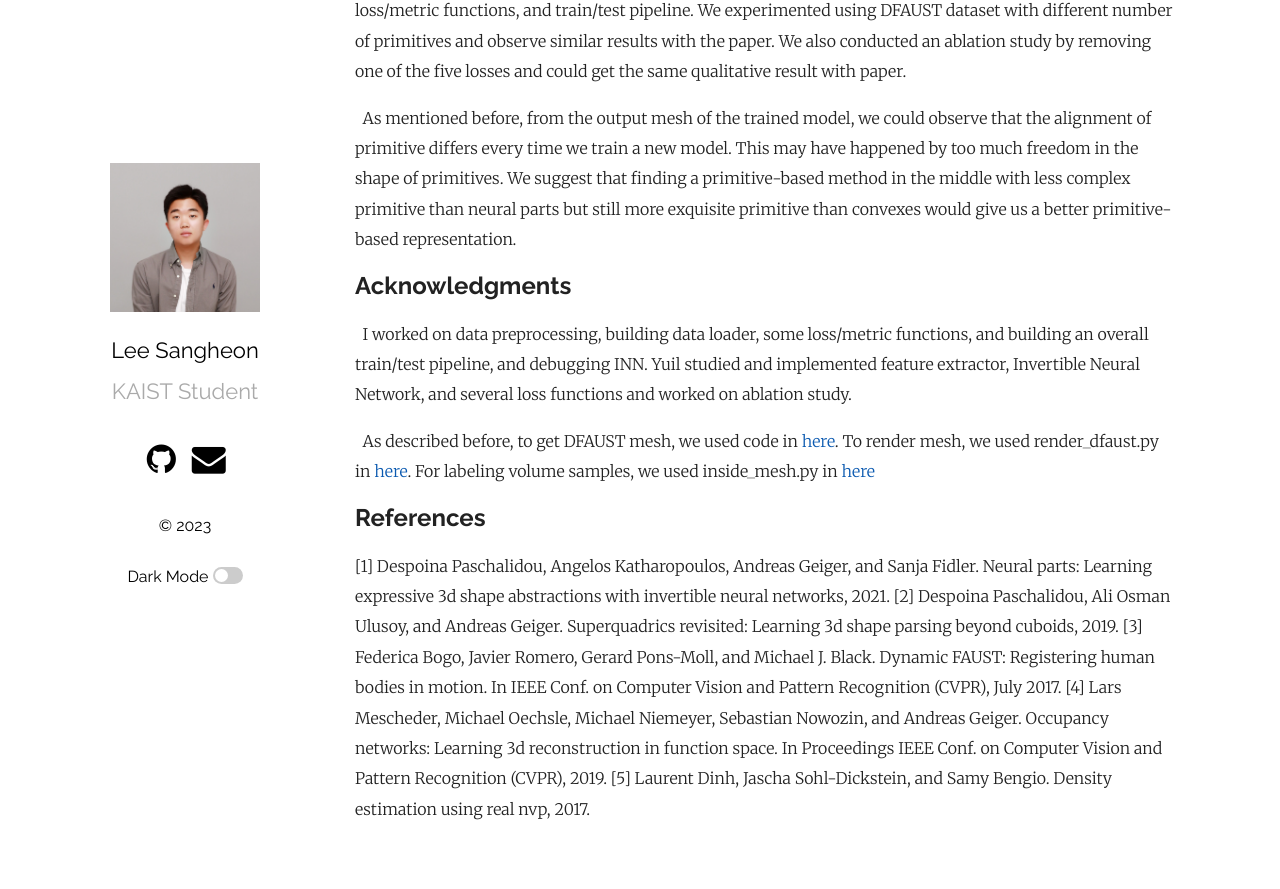
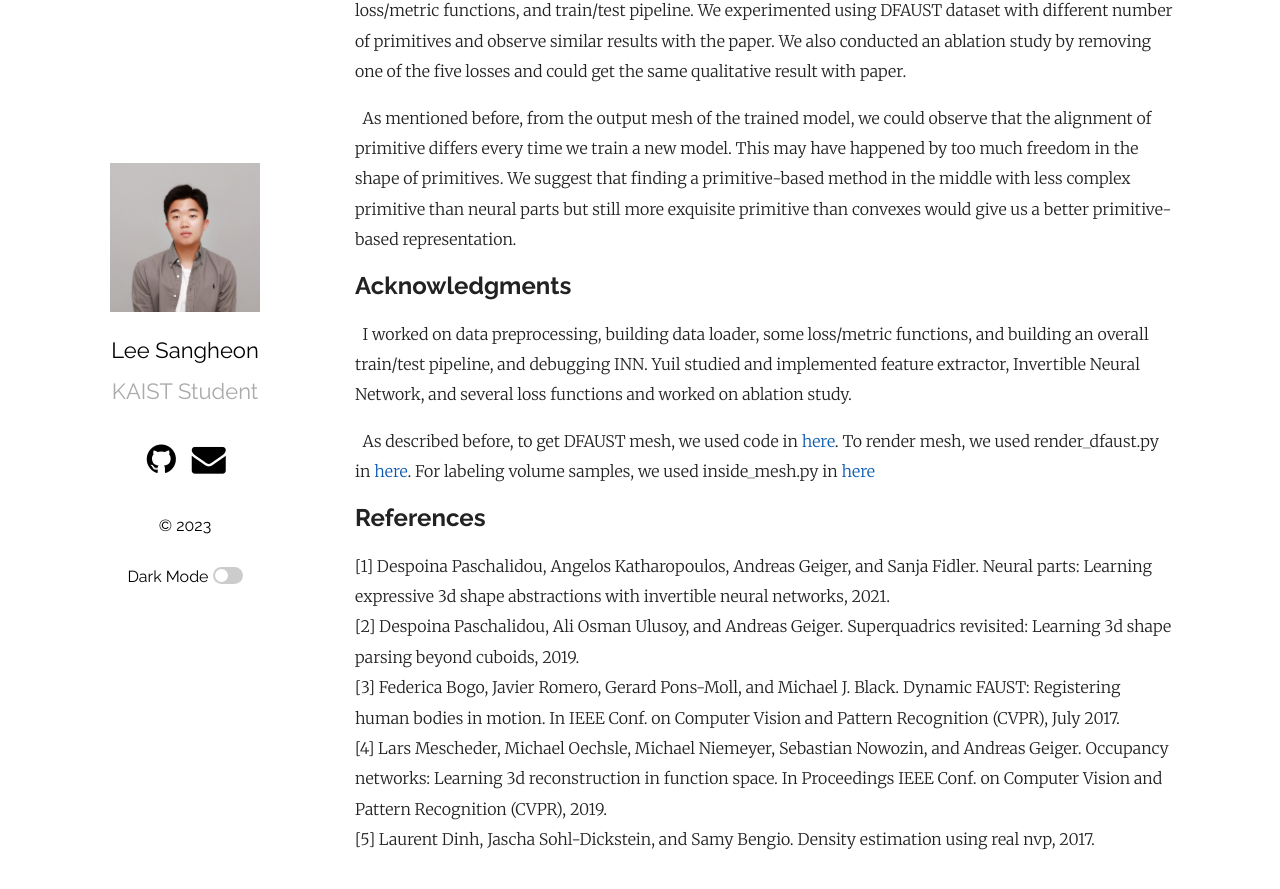
Before and after one commit to buaaaaang/buaaaaang.github.io, a Jekyll site: the page built from _posts/2022-06-19-NeuralParts.markdown, in a window 1280 px wide and 900 px high, scrolled down 4807 px. Shown: the top 889 px of the window. Built offline with Jekyll 4.4.1, drawn with Linux system fonts in a browser that asks for light colours; formulas are drawn with MathJax 3.

```diff
--- a/_posts/2022-06-19-NeuralParts.markdown
+++ b/_posts/2022-06-19-NeuralParts.markdown
@@ -131,10 +131,10 @@ we can observe that shape is represented well by primitives, but the alignment o
 
 ## References
 
-[1] Despoina Paschalidou, Angelos Katharopoulos, Andreas Geiger, and Sanja Fidler. Neural parts: Learning expressive 3d shape abstractions with invertible neural networks, 2021.
-[2] Despoina Paschalidou, Ali Osman Ulusoy, and Andreas Geiger. Superquadrics revisited: Learning 3d shape parsing beyond cuboids, 2019.
-[3] Federica Bogo, Javier Romero, Gerard Pons-Moll, and Michael J. Black. Dynamic FAUST: Registering human bodies in motion. In IEEE Conf. on Computer Vision and Pattern Recognition (CVPR), July 2017.
-[4] Lars Mescheder, Michael Oechsle, Michael Niemeyer, Sebastian Nowozin, and Andreas Geiger. Occupancy networks: Learning 3d reconstruction in function space. In Proceedings IEEE Conf. on Computer Vision and Pattern Recognition (CVPR), 2019.
+[1] Despoina Paschalidou, Angelos Katharopoulos, Andreas Geiger, and Sanja Fidler. Neural parts: Learning expressive 3d shape abstractions with invertible neural networks, 2021. \
+[2] Despoina Paschalidou, Ali Osman Ulusoy, and Andreas Geiger. Superquadrics revisited: Learning 3d shape parsing beyond cuboids, 2019. \
+[3] Federica Bogo, Javier Romero, Gerard Pons-Moll, and Michael J. Black. Dynamic FAUST: Registering human bodies in motion. In IEEE Conf. on Computer Vision and Pattern Recognition (CVPR), July 2017. \
+[4] Lars Mescheder, Michael Oechsle, Michael Niemeyer, Sebastian Nowozin, and Andreas Geiger. Occupancy networks: Learning 3d reconstruction in function space. In Proceedings IEEE Conf. on Computer Vision and Pattern Recognition (CVPR), 2019. \
 [5] Laurent Dinh, Jascha Sohl-Dickstein, and Samy Bengio. Density estimation using real nvp, 2017.
 
 [neuralpartspaper]: https://arxiv.org/abs/2103.10429
```
